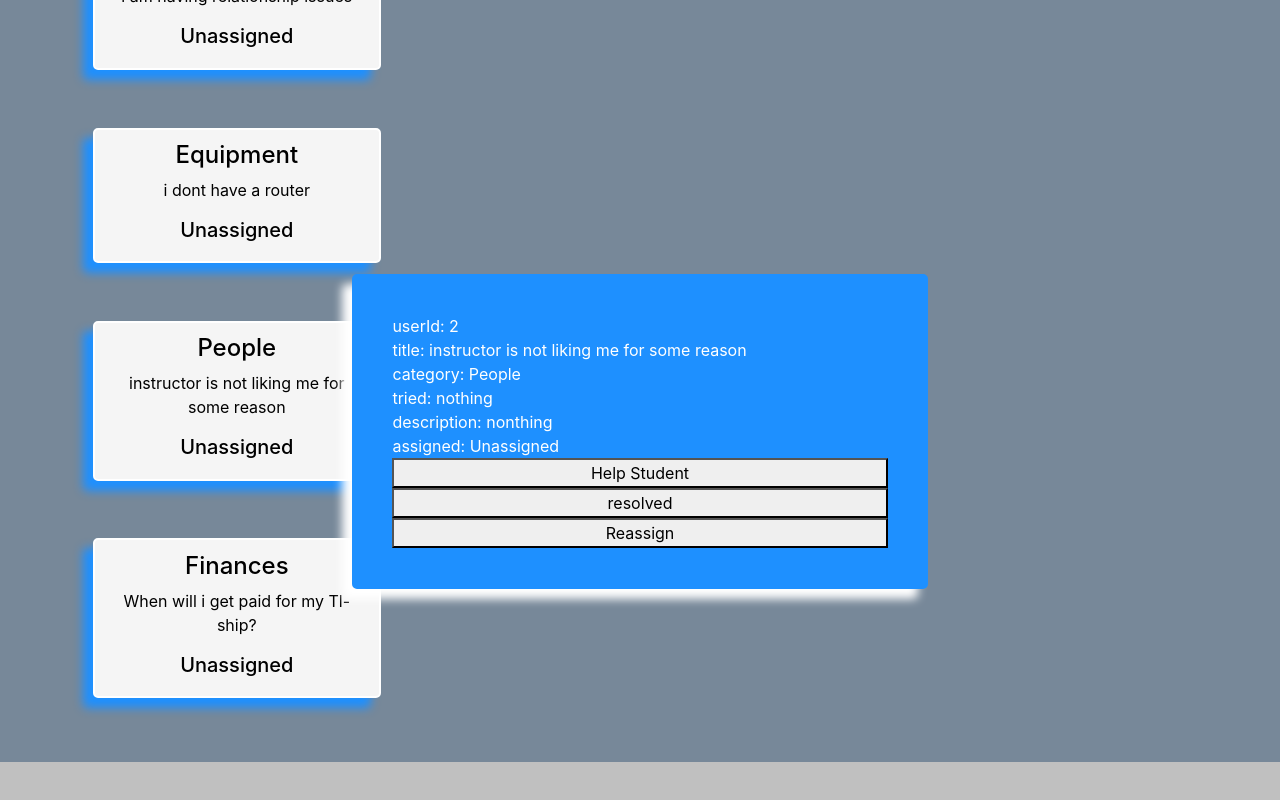
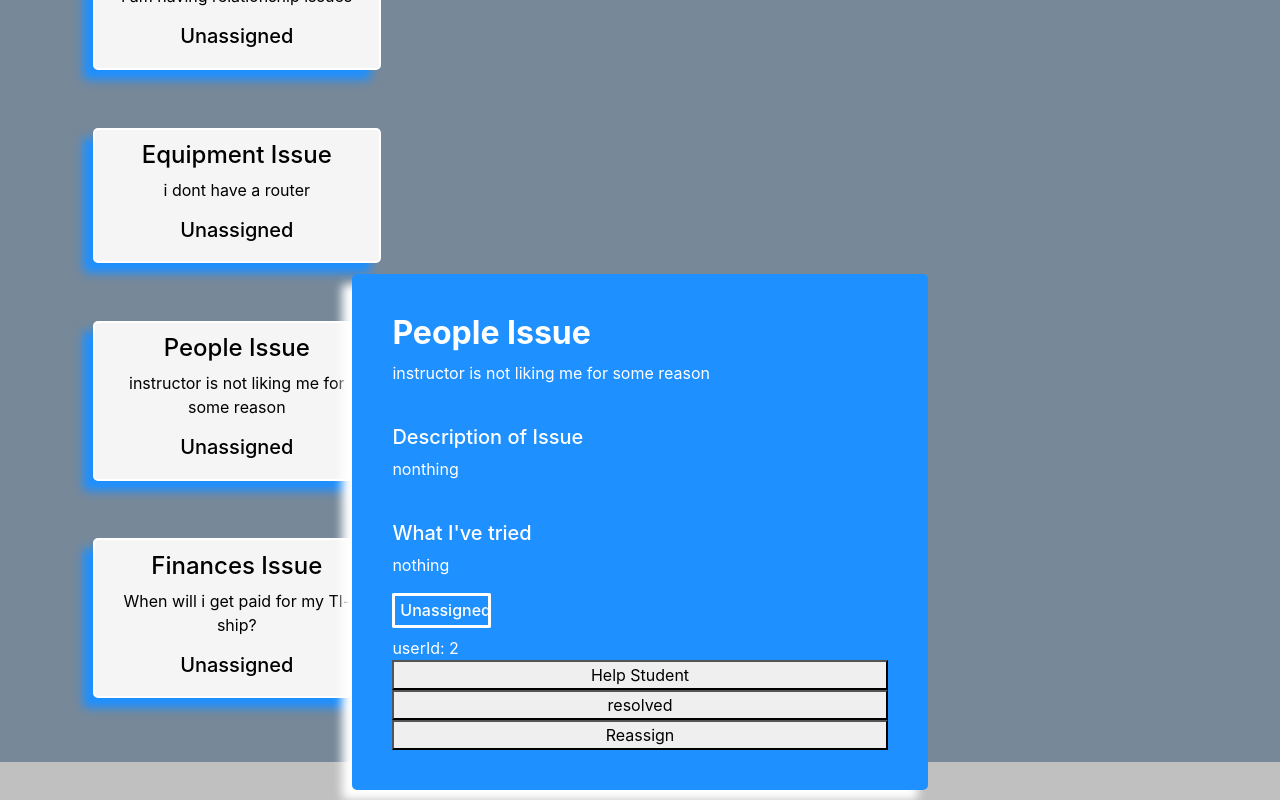
Before and after one commit to Build-Week-Dev-Desk-1/Frontend, a React (Create React App) app in the folder dev-desk/: page /protected in a window 1280 px wide. Both pictures are taken after a click on the element 236 px from the left and 1542 px from the top of the page. Shown: the part 1142-1942 px from the top of the page. Built offline with nearby package versions, Linux system fonts and the light colour scheme.

Commit message:
added styling to Ticket

```diff
--- a/dev-desk/src/App.css
+++ b/dev-desk/src/App.css
@@ -1,4 +1,4 @@
-@import url("https://fonts.googleapis.com/css2?family=IBM+Plex+Sans:ital,wght@1,700&family=Roboto+Mono:ital,wght@1,700&display=swap");
+@import url('https://fonts.googleapis.com/css2?family=IBM+Plex+Sans:ital,wght@1,700&family=Roboto+Mono:ital,wght@1,700&display=swap');
 
 .App {
   text-align: center;
@@ -137,7 +137,7 @@ h3 {
 }
 
 .logo {
-  font-family: "IBM Plex Sans", sans-serif;
+  font-family: 'IBM Plex Sans', sans-serif;
 }
 /*TICKET QUEUE STYLES*/
 .ticket-que-container {
@@ -238,3 +238,10 @@ h3 {
   margin-top: 30%;
   color: white;
 }
+h6 {
+  border-radius: 3%;
+  border: 3px solid white;
+  width: 20%;
+  text-align: center;
+  padding: 1%;
+}
--- a/dev-desk/src/components/Ticket.js
+++ b/dev-desk/src/components/Ticket.js
@@ -12,12 +12,20 @@ const Ticket = ({ ticket }) => {
 
   return (
     <div className={`bigCard${ticket.clicked ? 'On' : ''}`}>
+      <h2>
+        <strong>{ticket.category}</strong>
+      </h2>
+      <p>{ticket.title}</p>
+      <br />
+      <h5>Description of Issue</h5>
+      <p>{ticket.description}</p>
+      <br />
+      <div>
+        <h5>What I've tried</h5>
+        <p>{ticket.tried}</p>
+      </div>
+      <h6> {ticket.assigned}</h6>
       <div>userId: {ticket.userId}</div>
-      <div>title: {ticket.title}</div>
-      <div>category: {ticket.category}</div>
-      <div>tried: {ticket.tried}</div>
-      <div>description: {ticket.description}</div>
-      <div>assigned: {ticket.assigned}</div>
       <button onClick={() => assignHelper(ticket.id, dummyUser.username)}>Help Student</button>
       <button onClick={() => deleteTicket(ticket.id)}>resolved</button>
       <button onClick={() => reassign(ticket.id)}>Reassign</button>
--- a/dev-desk/src/components/dummydata.js
+++ b/dev-desk/src/components/dummydata.js
@@ -10,7 +10,7 @@ export const dummyTickets = [
     id: 0,
     userId: 1,
     title: 'dont have computer',
-    category: 'Equipment',
+    category: 'Equipment Issue',
     tried: 'nothing',
     description: 'nonthing',
     assigned: 'Unassigned',
@@ -21,7 +21,7 @@ export const dummyTickets = [
     userId: 1,
 
     title: 'Tl is so awsome i cant handle it',
-    category: 'People',
+    category: 'People Issue',
     tried: 'nothing',
     description: 'nonthing',
     assigned: 'Unassigned',
@@ -31,7 +31,7 @@ export const dummyTickets = [
     id: 2,
     userId: 1,
     title: 'need help with JS',
-    category: 'Track',
+    category: 'Track Issue',
     tried: 'nothing',
     description: 'nonthing',
     assigned: 'Unassigned',
@@ -41,7 +41,7 @@ export const dummyTickets = [
     id: 3,
     userId: 2,
     title: 'What is an ISA again?',
-    category: 'Finances',
+    category: 'Finances Issue',
     tried: 'nothing',
     description: 'nonthing',
     assigned: 'Unassigned',
@@ -51,7 +51,7 @@ export const dummyTickets = [
     id: 4,
     userId: 3,
     title: 'i am having relationship issues',
-    category: 'Other',
+    category: 'Other Issue',
     tried: 'nothing',
     description: 'nonthing',
     assigned: 'Unassigned',
@@ -61,7 +61,7 @@ export const dummyTickets = [
     id: 5,
     userId: 5,
     title: 'i dont have a router',
-    category: 'Equipment',
+    category: 'Equipment Issue',
     tried: 'nothing',
     description: 'nonthing',
     assigned: 'Unassigned',
@@ -71,7 +71,7 @@ export const dummyTickets = [
     id: 6,
     userId: 2,
     title: 'instructor is not liking me for some reason',
-    category: 'People',
+    category: 'People Issue',
     tried: 'nothing',
     description: 'nonthing',
     assigned: 'Unassigned',
@@ -81,7 +81,7 @@ export const dummyTickets = [
     id: 7,
     userId: 4,
     title: 'When will i get paid for my Tl-ship?',
-    category: 'Finances',
+    category: 'Finances Issue',
     tried: 'nothing',
     description: 'nonthing',
     assigned: 'Unassigned',
```
